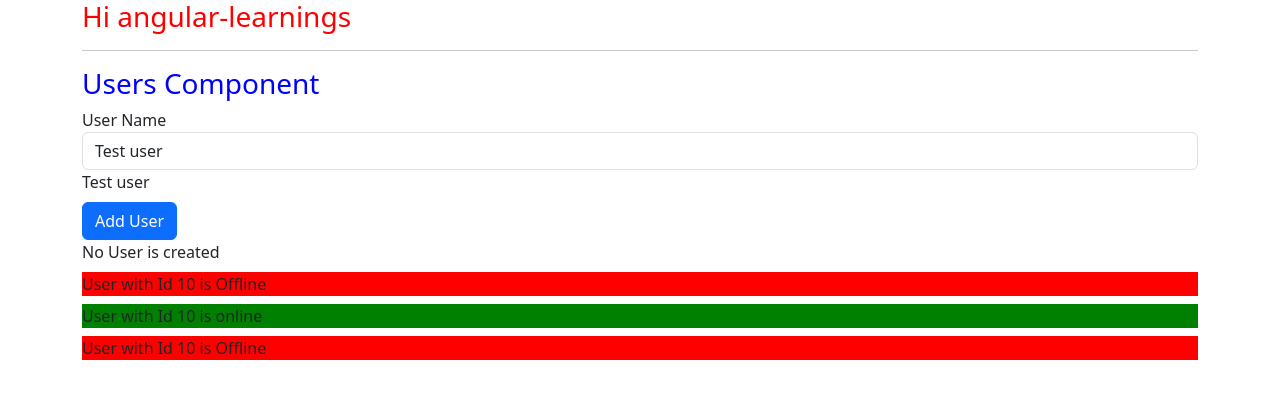
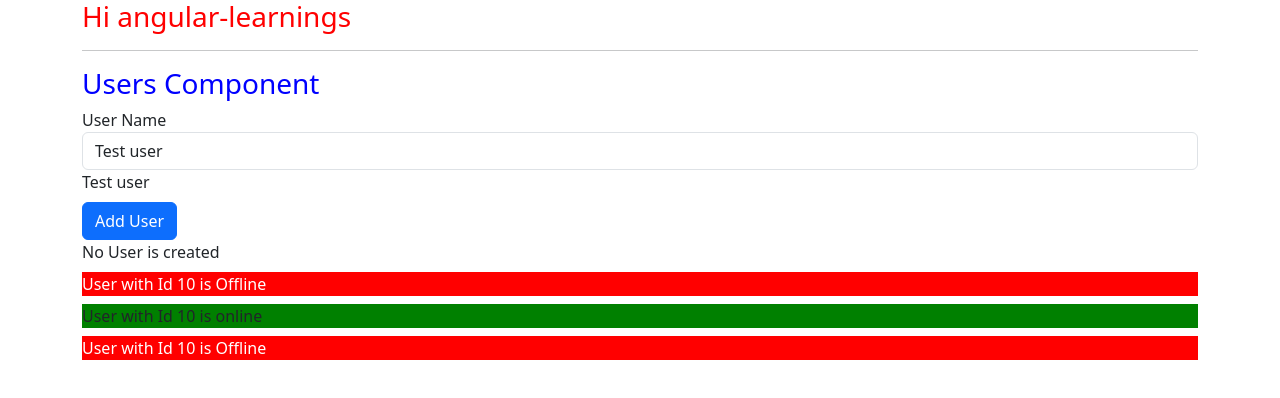
Before and after one commit to sreenath096/angular-learnings, an Angular app: page / in a window 1280 px wide. Shown: the top 398 px of the page. Built offline with nearby package versions, Linux system fonts and the light colour scheme.

Commit message:
ngClass Attribute Directive in the Angular

```diff
--- a/src/app/user/user.component.css
+++ b/src/app/user/user.component.css
@@ -0,0 +1,3 @@
+.offline {
+    color: white;
+}
--- a/src/app/user/user.component.html
+++ b/src/app/user/user.component.html
@@ -1,3 +1,3 @@
-<div class="my-2" [ngStyle]="{'background-color' : getColor()}">
+<div class="my-2" [ngStyle]="{'background-color' : getColor()}" [ngClass]="{ offline : userStatus === 'Offline' }">
     User with Id {{ userId }} is {{ getUserStatus() }}
 </div>
```
